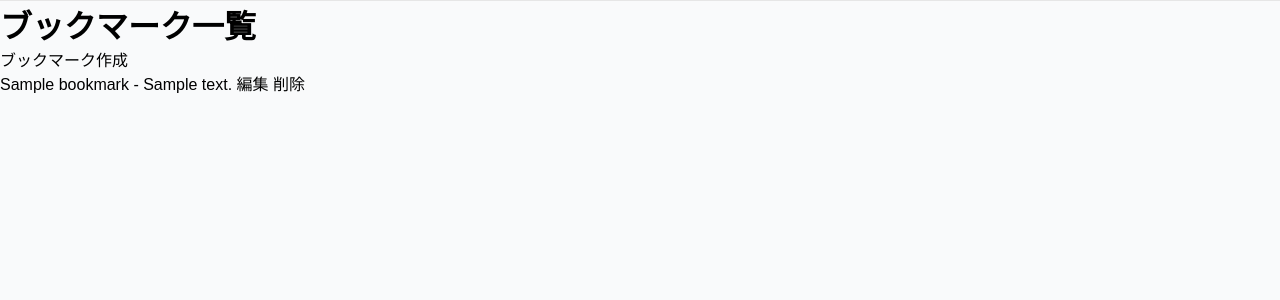
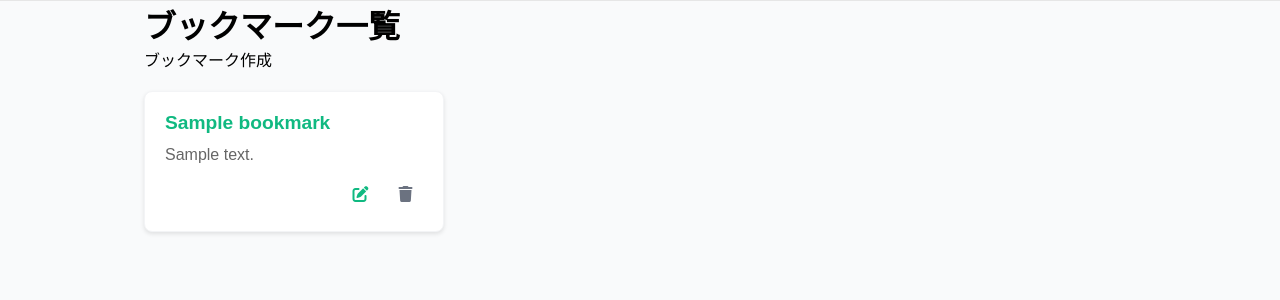
Before and after one commit to masunoob/MyBookmark, a Django app: page / in a window 1280 px wide. Shown: the part 60-360 px from the top of the page. Run offline with Django 5.2, Linux system fonts and the light colour scheme; tables that the repository leaves empty hold one stand-in row (values such as "Sample post").

Commit message:
ブックマーク一覧ページのデザインを調整しました。
- カード形式でブックマーク一覧を表示するようにしました。

```diff
--- /dev/null
+++ b/main_app/static/main_app/css/bookmark_list.css
@@ -0,0 +1,137 @@
+/* ブックマークセクション */
+.bookmark-section {
+  padding: 20px 0;
+}
+
+.bookmarkList {
+  display: flex;
+  flex-wrap: wrap;
+  gap: 20px;
+  justify-content: flex-start;
+}
+
+/* ブックマークラッパー */
+.bookmark-wrapper {
+  flex: 0 0 300px;
+  position: relative;
+  display: flex;
+  flex-direction: column;
+  max-width: 300px;
+}
+
+/* カード全体のリンク */
+.bookmark-card-content {
+  display: flex;
+  flex-direction: column;
+  text-decoration: none;
+  color: inherit;
+  flex-grow: 1;
+  background: white;
+  border: 1px solid var(--gray-100);
+  border-radius: 8px;
+  padding: 20px;
+  box-shadow: 0 2px 4px rgba(0,0,0,0.1);
+  transition: transform 0.2s ease, box-shadow 0.2s ease;
+}
+
+.bookmark-card-link:hover {
+  transform: translateY(-2px);
+  box-shadow: 0 4px 8px rgba(0,0,0,0.15);
+  text-decoration: none;
+  color: inherit;
+}
+
+/* 個別のカード */
+.bookmarkItem {
+  height: 100%;
+  display: flex;
+  flex-direction: column;
+}
+
+.bookmark-main-content {
+  flex-grow: 1;
+}
+
+.bookmark-sub-content {
+  display: flex;
+  justify-content: flex-end;
+  gap: 10px;
+}
+
+.bookmarkTitle {
+  margin: 0 0 10px 0;
+  font-size: 1.2rem;
+  font-weight: 600;
+  color: var(--primary-color);
+
+  /* 長いタイトルを省略表示 */
+  white-space: nowrap;
+  overflow: hidden;
+  text-overflow: ellipsis;
+}
+
+.bookmarkDescription {
+  margin: 0 0 10px 0;
+  color: #666;
+  line-height: 1.4;
+  flex-grow: 1;
+
+  /* 複数行の省略表示 */
+  display: -webkit-box;
+  -webkit-line-clamp: 3;
+  -webkit-box-orient: vertical;
+  overflow: hidden;
+  text-overflow: ellipsis;
+}
+
+.editButton {
+  color: var(--primary-color);
+  display: inline-flex;
+  align-items: center;
+  justify-content: center;
+  width: 35px;
+  height: 35px;
+  border-radius: 50%;
+  background-color: rgba(255, 255, 255, 0.9);
+  backdrop-filter: blur(5px);
+  transition: all 0.2s ease;
+  text-decoration: none;
+}
+
+.editButton:hover {
+  color: var(--primary-dark);
+  background-color: var(--primary-color);
+  color: white;
+}
+
+.deleteButton {
+  color: var(--secondary-color);
+  display: inline-flex;
+  align-items: center;
+  justify-content: center;
+  width: 35px;
+  height: 35px;
+  border-radius: 50%;
+  background-color: rgba(255, 255, 255, 0.9);
+  backdrop-filter: blur(5px);
+  transition: all 0.2s ease;
+  text-decoration: none;
+}
+
+.deleteButton:hover {
+  color: var(--danger-color);
+  background-color: var(--danger-color);
+  color: white;
+}
+
+.editButton,
+.deleteButton {
+  font-size: 1rem;
+}
+
+/* レスポンシブ対応 */
+@media (max-width: 768px) {
+  .bookmark-wrapper {
+    flex: 0 0 100%; /* モバイルでは1列 */
+  }
+}
--- a/main_app/static/main_app/css/layout.css
+++ b/main_app/static/main_app/css/layout.css
@@ -1,4 +1,9 @@
 .container {
   max-width: 100%;
-  background-color: var(--background-color);
 }
+
+.mainWrapper {
+  max-width: 80%;
+  margin: 0 auto;
+  padding: 0 1rem;
+}
--- a/main_app/templates/main_app/base/base.html
+++ b/main_app/templates/main_app/base/base.html
@@ -5,8 +5,15 @@
   <head>
     <meta charset="UTF-8">
     <meta name="viewport" content="width=device-width, initial-scale=1.0">
-    <title>{% block title %}MyBookmark{% endblock %}</title>
+    <title>
+      {% block title %}MyBookmark{% endblock %}
+    </title>
+
+    <!-- Font Awesome -->
+    <link rel="stylesheet" href="https://cdnjs.cloudflare.com/ajax/libs/font-awesome/6.5.1/css/all.min.css">
+
     <link rel="stylesheet" href="{% static 'main_app/css/base.css' %}">
+    {% block extra_css %}{% endblock %}
   </head>
   <body>
     <nav class="navbar">
--- a/main_app/templates/main_app/bookmark_list.html
+++ b/main_app/templates/main_app/bookmark_list.html
@@ -1,21 +1,41 @@
 {% extends "main_app/base/base.html" %}
 {% load static %}
 
+{% block extra_css %}
+  <link rel="stylesheet" href="{% static 'main_app/css/bookmark_list.css' %}">
+{% endblock %}
+
 {% block content %}
-    <div class="container">
-        <h1>ブックマーク一覧</h1>
-
-        <a href="{% url 'bookmark_create' %}">ブックマーク作成</a>
-
-        <ul>
-            {% for bookmark in context.bookmarks %}
-                <li><a href="{{ bookmark.url }}" target="_blank">{{ bookmark.title }}</a> - {{ bookmark.description }}
-                    <a href="{% url 'bookmark_edit' bookmark.pk %}">編集</a>
-                    <a href="{% url 'bookmark_delete' bookmark.pk %}">削除</a>
-                </li>
-            {% empty %}
-                <li>ブックマークはまだありません。</li>
-            {% endfor %}
-        </ul>
-    </div>
+  <div class="mainWrapper">
+    <h1>ブックマーク一覧</h1>
+    <a href="{% url 'bookmark_create' %}">ブックマーク作成</a>
+    <section class="bookmark-section">
+      {% if context.bookmarks %}
+        <div class="bookmarkList">
+          {% for bookmark in context.bookmarks %}
+            <div class="bookmark-wrapper">
+              <article class="bookmark-card-content">
+                <div class="bookmark-main-content">
+                  <a href="{{ bookmark.url }}" target="_blank" >
+                    <h2 class="bookmarkTitle">{{ bookmark.title }}</h2>
+                    <p class="bookmarkDescription">{{ bookmark.description }}</p>
+                  </a>
+                </div>
+                <div class="bookmark-sub-content">
+                  <a href="{% url 'bookmark_edit' bookmark.pk %}" class="editButton">
+                    <i class="fa-solid fa-pen-to-square"></i>
+                  </a>
+                  <a href="{% url 'bookmark_delete' bookmark.pk %}" class="deleteButton">
+                    <i class="fa-solid fa-trash"></i>
+                  </a>
+                </div>
+              </article>
+            </div>
+          {% endfor %}
+        </div>
+      {% else %}
+        <p>ブックマークはまだありません。</p>
+      {% endif %}
+    </section>
+  </div>
 {% endblock %}
```
Lines whose indentation alone changed are shown as unchanged.
